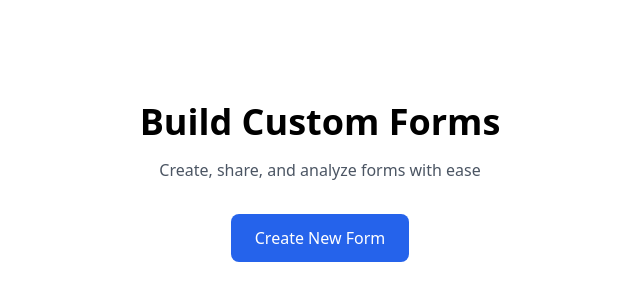
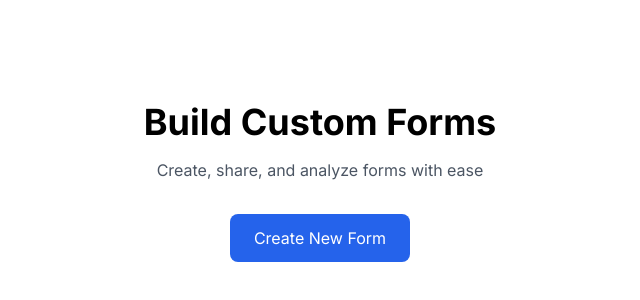
Before and after one commit to JuvitaSaini09/form-handler, a Next.js app: page / in a window 1280 px wide. Shown: the part 218-518 px from the top of the page, without its empty margins (320-960 px from the left). Built offline with nearby package versions, Linux system fonts and the light colour scheme.

Commit message:
added inter font theme

```diff
--- a/app/layout.js
+++ b/app/layout.js
@@ -1,4 +1,10 @@
 import "./globals.css";
+import { Inter } from 'next/font/google';
+
+const inter = Inter({
+  subsets: ['latin'],
+  display: 'swap',
+});
 
 export const metadata = {
   title: "Form Builder",
@@ -7,7 +13,7 @@
 
 export default function RootLayout({ children }) {
   return (
-    <html lang="en">
+    <html lang="en" className={inter.className}>
       <body>
         {children}
       </body>
--- a/tailwind.config.js
+++ b/tailwind.config.js
@@ -1,3 +1,5 @@
+const { fontFamily } = require('tailwindcss/defaultTheme')
+
 /** @type {import('tailwindcss').Config} */
 module.exports = {
   content: [
@@ -11,6 +13,9 @@
         background: "var(--background)",
         foreground: "var(--foreground)",
       },
+      fontFamily: {
+        sans: ['Inter var', ...fontFamily.sans],
+      },
     },
   },
   plugins: [],
```
